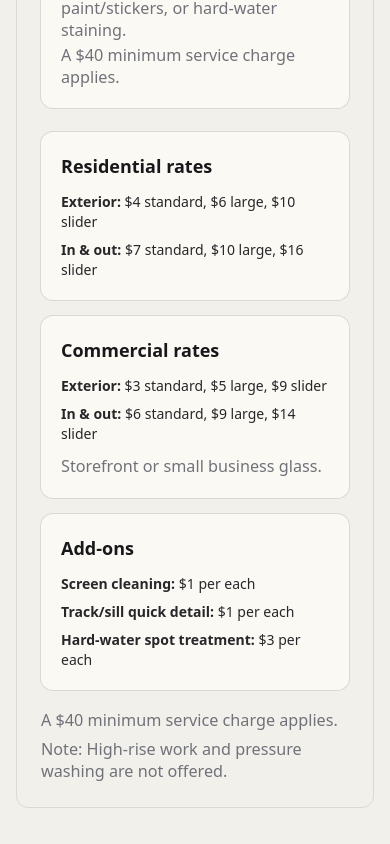
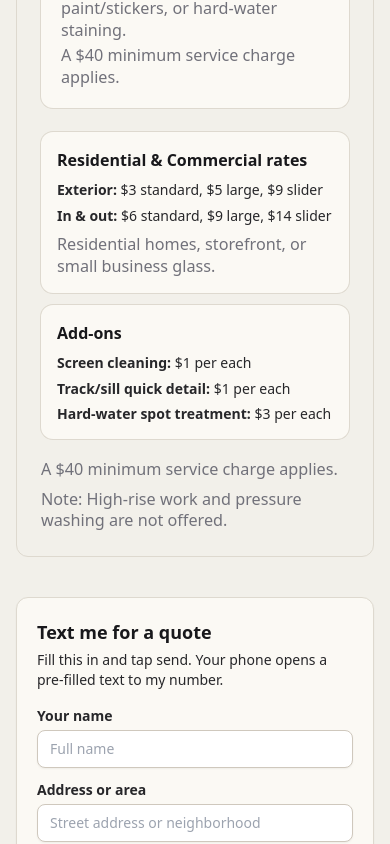
Before and after one commit to jamesmiller2404/stellar-view-cleaning, a Next.js app: page / in a window 390 px wide. Shown: the part 1840-2684 px from the top of the page. Built offline with nearby package versions, Linux system fonts and the light colour scheme.

Commit message:
minor ui mod

```diff
--- a/app/page.tsx
+++ b/app/page.tsx
@@ -8,9 +8,6 @@
 const SERVICE_AREA = "Sacramento & Surrounding Areas"; // <-- change this
 const SMS_PREFILL =
   "QUOTE - Hi! I'd like a window cleaning quote.\nName:\nAddress/Area:\nResidential or Storefront:\nApprox # of windows:\nPreferred day/time:\nPhotos/notes:";
-
-// Optional (Formspree): replace with your endpoint or set to "" to hide the form.
-const FORMSPREE_ENDPOINT = ""; // e.g. "https://formspree.io/f/abcdwxyz"
 
 export const metadata: Metadata = {
   title: `${BUSINESS_NAME} | Window Cleaning in ${SERVICE_AREA}`,
@@ -121,28 +118,10 @@
           <div className="mt-6 grid gap-6 lg:grid-cols-[1.1fr_0.9fr]">
             <PricingCalculator />
 
-            <div className="grid gap-4">
-              <div className="rounded-2xl bg-surface p-5 ring-1 ring-line">
-                <h3 className="text-lg font-semibold">Residential rates</h3>
-                <ul className="mt-3 space-y-2 text-sm text-zinc-800 font-medium">
-                  <li>
-                    <span className="font-semibold">Exterior:</span>{" "}
-                    {formatCurrency(pricingConfig.rates.residential.exterior.standard)} standard,{" "}
-                    {formatCurrency(pricingConfig.rates.residential.exterior.large)} large,{" "}
-                    {formatCurrency(pricingConfig.rates.residential.exterior.slider)} slider
-                  </li>
-                  <li>
-                    <span className="font-semibold">In & out:</span>{" "}
-                    {formatCurrency(pricingConfig.rates.residential.inOut.standard)} standard,{" "}
-                    {formatCurrency(pricingConfig.rates.residential.inOut.large)} large,{" "}
-                    {formatCurrency(pricingConfig.rates.residential.inOut.slider)} slider
-                  </li>
-                </ul>
-              </div>
-
-              <div className="rounded-2xl bg-surface p-5 ring-1 ring-line">
-                <h3 className="text-lg font-semibold">Commercial rates</h3>
-                <ul className="mt-3 space-y-2 text-sm text-zinc-800 font-medium">
+            <div className="grid gap-3">
+              <div className="rounded-2xl bg-surface p-4 ring-1 ring-line">
+                <h3 className="text-base font-semibold">Residential & Commercial rates</h3>
+                <ul className="mt-2 space-y-1.5 text-sm leading-snug text-zinc-800 font-medium">
                   <li>
                     <span className="font-semibold">Exterior:</span>{" "}
                     {formatCurrency(pricingConfig.rates.commercial.exterior.standard)} standard,{" "}
@@ -156,12 +135,14 @@
                     {formatCurrency(pricingConfig.rates.commercial.inOut.slider)} slider
                   </li>
                 </ul>
-                <p className="mt-3 text-xs text-zinc-500">Storefront or small business glass.</p>
+                <p className="mt-2 text-xs leading-snug text-zinc-500">
+                  Residential homes, storefront, or small business glass.
+                </p>
               </div>
 
-              <div className="rounded-2xl bg-surface p-5 ring-1 ring-line">
-                <h3 className="text-lg font-semibold">Add-ons</h3>
-                <ul className="mt-3 space-y-2 text-sm text-zinc-800 font-medium">
+              <div className="rounded-2xl bg-surface p-4 ring-1 ring-line">
+                <h3 className="text-base font-semibold">Add-ons</h3>
+                <ul className="mt-2 space-y-1.5 text-sm leading-snug text-zinc-800 font-medium">
                   {Object.entries(pricingConfig.addOns).map(([key, addOn]) => (
                     <li key={key}>
                       <span className="font-semibold">
@@ -308,7 +289,6 @@
 
       {/* About + Contact */}
       <section className="mx-auto max-w-5xl px-4 pb-10">
-        <div className="grid gap-6 md:grid-cols-2">
         <div className="rounded-2xl border border-line p-6">
           <h2 className="text-xl font-bold">About</h2>
           <p className="mt-3 text-sm text-zinc-800 font-medium">
@@ -320,91 +300,6 @@
             care of it.
           </p>
         </div>
-
-          <div className="rounded-2xl border border-line p-6">
-            <h2 className="text-xl font-bold">Get a quote</h2>
-            <p className="mt-2 text-sm text-zinc-800 font-medium">
-              Fastest: text me your address/area and what you need.
-            </p>
-
-            <div className="mt-4 flex flex-col gap-2 sm:flex-row">
-              <PhoneActionButton
-                kind="sms"
-                body={SMS_PREFILL}
-                className="rounded-xl bg-zinc-900 px-5 py-3 text-center text-sm font-semibold text-white hover:bg-zinc-800"
-                ariaLabel="Text for a quote"
-              >
-                Text for Quote
-              </PhoneActionButton>
-              <PhoneActionButton
-                kind="tel"
-                className="rounded-xl border border-line-strong px-5 py-3 text-center text-sm font-semibold hover:bg-surface-muted"
-                ariaLabel="Call now"
-              >
-                Call now
-              </PhoneActionButton>
-            </div>
-
-            {/* Optional form (no backend) */}
-            {FORMSPREE_ENDPOINT ? (
-              <form action={FORMSPREE_ENDPOINT} method="POST" className="mt-6 grid gap-3">
-                <div className="grid gap-3 sm:grid-cols-2">
-                  <input
-                    name="name"
-                    required
-                    placeholder="Name"
-                    className="rounded-xl border border-line-strong px-3 py-2 text-sm"
-                  />
-                  <input
-                    name="phone"
-                    required
-                    placeholder="Phone"
-                    className="rounded-xl border border-line-strong px-3 py-2 text-sm"
-                  />
-                </div>
-                <input
-                  name="location"
-                  required
-                  placeholder="Address or neighborhood"
-                  className="rounded-xl border border-line-strong px-3 py-2 text-sm"
-                />
-                <div className="grid gap-3 sm:grid-cols-2">
-                  <select
-                    name="type"
-                    className="rounded-xl border border-line-strong px-3 py-2 text-sm"
-                    defaultValue="Residential"
-                  >
-                    <option>Residential</option>
-                    <option>Storefront</option>
-                  </select>
-                  <input
-                    name="windows"
-                    placeholder="Approx # of windows (optional)"
-                    className="rounded-xl border border-line-strong px-3 py-2 text-sm"
-                  />
-                </div>
-                <textarea
-                  name="notes"
-                  placeholder="Notes (optional)"
-                  className="min-h-[90px] rounded-xl border border-line-strong px-3 py-2 text-sm"
-                />
-                <button
-                  type="submit"
-                  className="rounded-xl bg-zinc-900 px-5 py-3 text-sm font-semibold text-white hover:bg-zinc-800"
-                >
-                  Request Quote
-                </button>
-                <p className="text-xs text-zinc-500">
-                  This form sends to my email. No spam, no nonsense.
-                </p>
-              </form>
-            ) : (
-              <p className="mt-5 text-xs text-zinc-500">
-              </p>
-            )}
-          </div>
-        </div>
-
       </section>
 
       <footer className="mt-6 bg-[#5f2dfe] pb-6 text-xs text-white shadow-sm">
```
Lines whose indentation alone changed are shown as unchanged.
